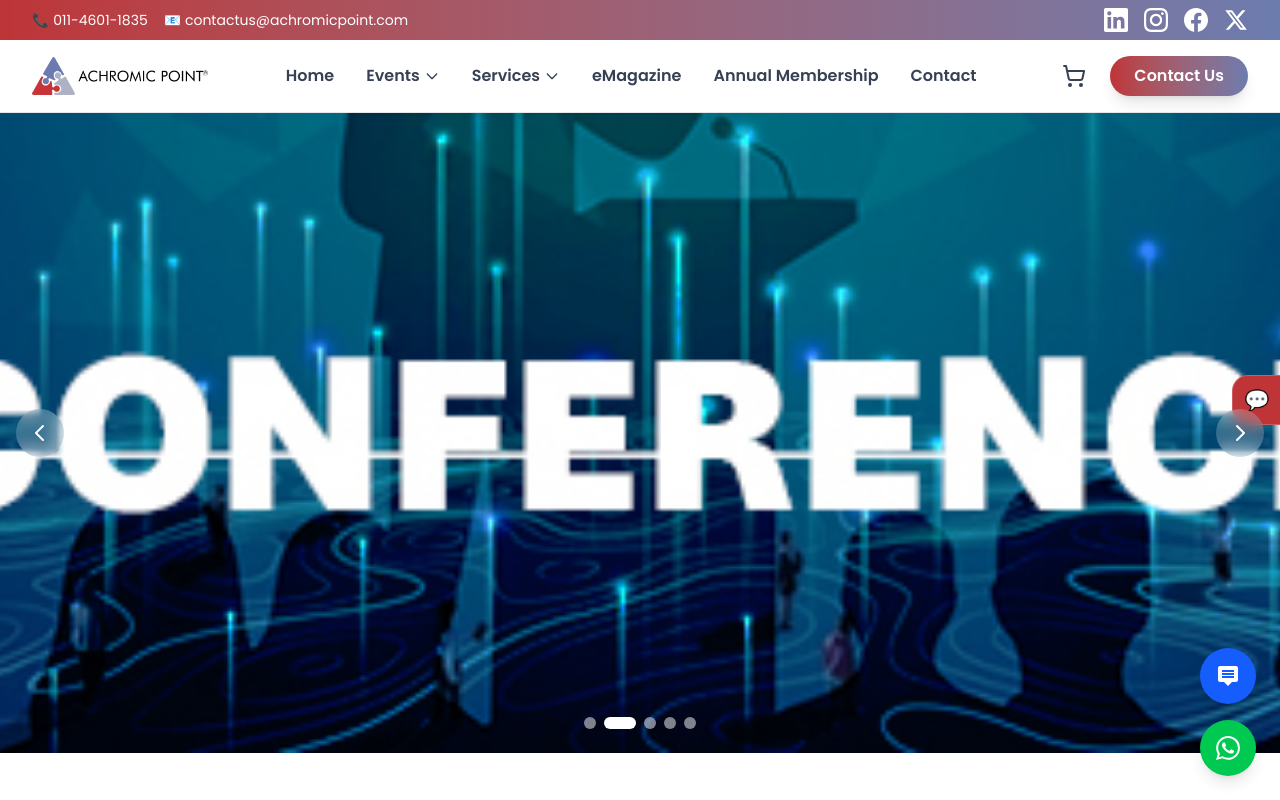
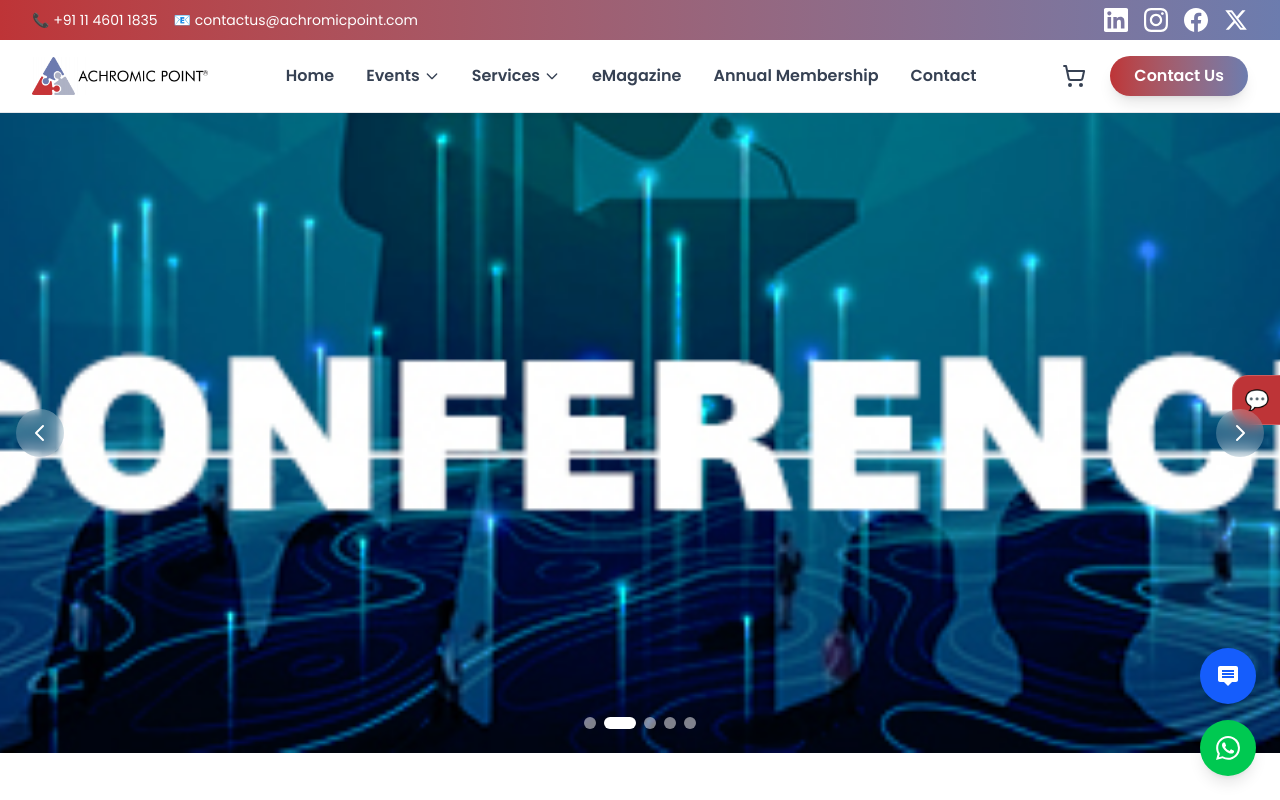
Before and after one commit to rajatv7865v/achromic-web, a Next.js app: page / in a window 1280 px wide. Shown: the top 800 px of the page. Built offline with nearby package versions, Linux system fonts and the light colour scheme.

Commit message:
add data

```diff
--- a/src/components/footer/index.tsx
+++ b/src/components/footer/index.tsx
@@ -178,7 +178,7 @@ const Footer: React.FC = () => {
                   href="tel:011-4601-1835"
                   className="hover:text-white transition-colors"
                 >
-                  011-4601-1835
+                  +91 11 4601 1835
                 </a>
               </li>
               <li className="flex items-center">
--- a/src/components/header/index.tsx
+++ b/src/components/header/index.tsx
@@ -128,7 +128,7 @@ export default function Header({ onCartClick }: { onCartClick?: () => void }) {
         <div className="max-w-7xl mx-auto px-4 sm:px-6 lg:px-8">
           <div className="flex justify-between items-center text-white text-sm">
             <div className="flex items-center space-x-4">
-              <span className="flex items-center">📞 011-4601-1835</span>
+              <span className="flex items-center">📞 +91 11 4601 1835</span>
               <span className="flex items-center">
                 📧 contactus@achromicpoint.com
               </span>
```
